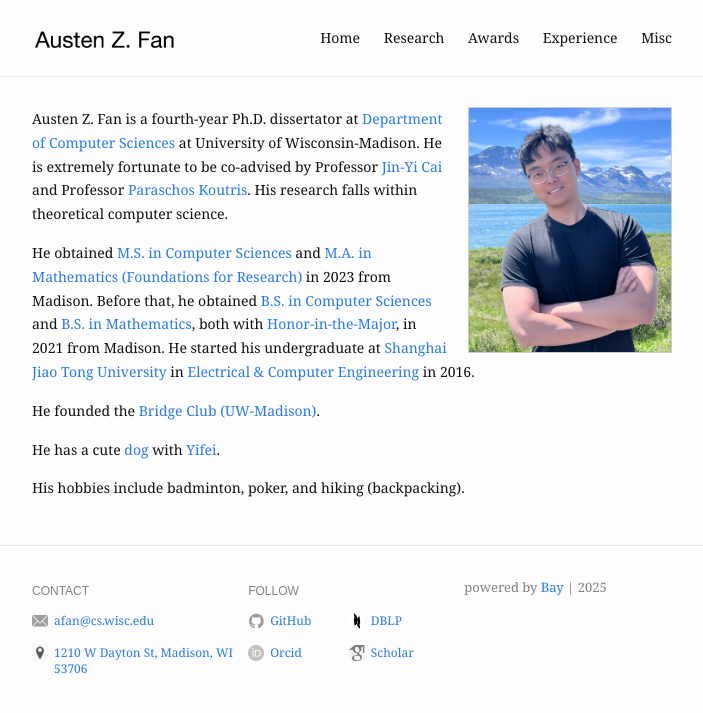
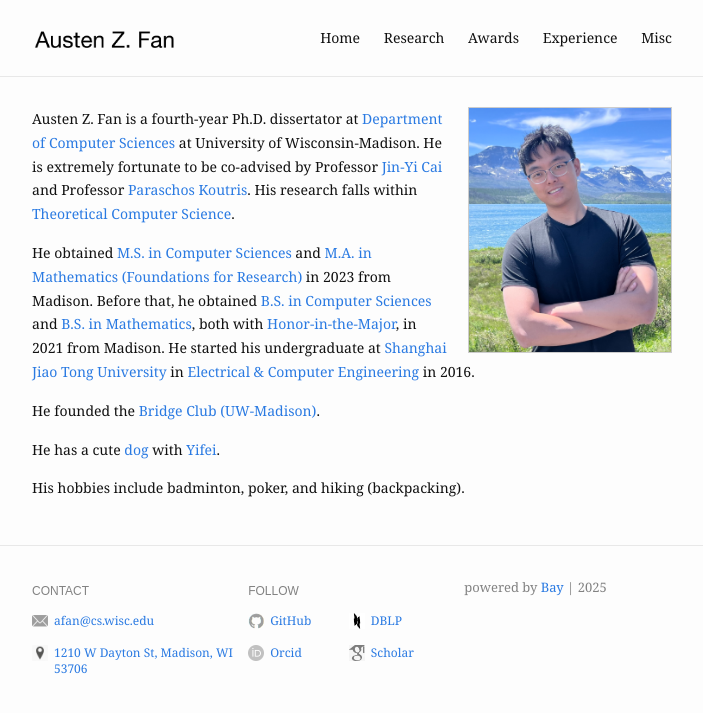
Before and after one commit to Austen-Z-Fan/Austen-Z-Fan.github.io, a Jekyll site: the page built from index.md, in a window 1280 px wide. Shown: the top 713 px of the page, without its empty margins (288-991 px from the left). Built offline with Jekyll 4.4.1, drawn with Linux system fonts in a browser that asks for light colours; part of the change alters nothing that is shown.

```diff
--- a/index.md
+++ b/index.md
@@ -6,7 +6,7 @@ profile_picture:
 ---
 
 <p>
-Austen Z. Fan is a fourth-year Ph.D. dissertator at <a href="https://www.cs.wisc.edu/">Department of Computer Sciences</a> at University of Wisconsin-Madison. He is extremely fortunate to be co-advised by Professor <a href="https://pages.cs.wisc.edu/~jyc/">Jin-Yi Cai</a> and Professor <a href="https://pages.cs.wisc.edu/~paris/">Paraschos Koutris</a>. His research falls within theoretical computer science.
+  Austen Z. Fan is a fourth-year Ph.D. dissertator at <a href="https://www.cs.wisc.edu/">Department of Computer Sciences</a> at University of Wisconsin-Madison. He is extremely fortunate to be co-advised by Professor <a href="https://pages.cs.wisc.edu/~jyc/">Jin-Yi Cai</a> and Professor <a href="https://pages.cs.wisc.edu/~paris/">Paraschos Koutris</a>. His research falls within <a href="https://en.wikipedia.org/wiki/Theoretical_computer_science">Theoretical Computer Science</a>.
 </p>
 <p>
 He obtained <a href="https://guide.wisc.edu/graduate/computer-sciences/computer-sciences-ms/">M.S. in Computer Sciences</a> and <a href="https://guide.wisc.edu/graduate/mathematics/mathematics-ma/mathematics-foundations-research-ma/">M.A. in Mathematics (Foundations for Research)</a> in 2023 from Madison. Before that, he obtained <a href="https://guide.wisc.edu/undergraduate/letters-science/computer-sciences/computer-sciences-bs/index.html">B.S. in Computer Sciences</a> and <a href="https://guide.wisc.edu/undergraduate/letters-science/mathematics/mathematics-bs/index.html">B.S. in Mathematics</a>, both with <a hred="https://guide.wisc.edu/undergraduate/letters-science/#honorstext">Honor-in-the-Major</a>, in 2021 from Madison. He started his undergraduate at <a href="https://www.ji.sjtu.edu.cn/">Shanghai Jiao Tong University</a> in <a href="https://www.ji.sjtu.edu.cn/academics/undergraduate-program/degrees-programs/electrical-and-computer-engineering/">Electrical & Computer Engineering</a> in 2016.</p>
```
